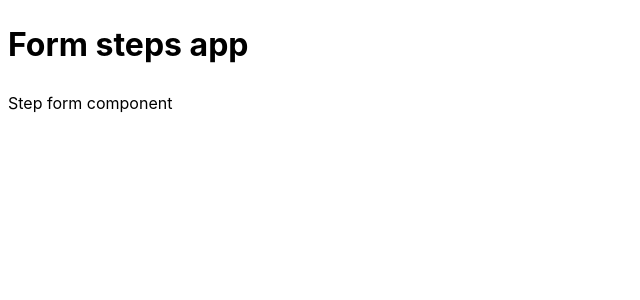
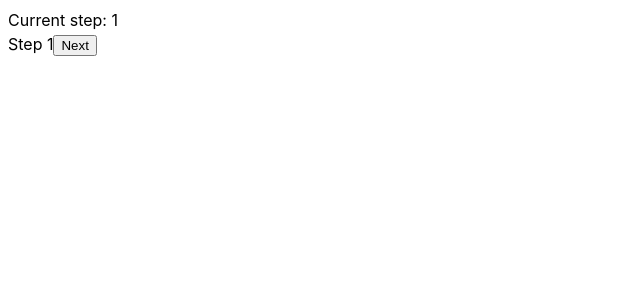
Before and after one commit to matejrek/fe-task, a React (Vite) app: page / in a window 1280 px wide. Shown: the top 300 px of the page, without its empty margins (0-640 px from the left). Built offline with nearby package versions, Linux system fonts and the light colour scheme.

Commit message:
Added react-hook-form + yup, base steps setup

```diff
--- a/package.json
+++ b/package.json
@@ -10,8 +10,11 @@
     "preview": "vite preview"
   },
   "dependencies": {
+    "@hookform/resolvers": "^3.3.4",
     "react": "^18.2.0",
-    "react-dom": "^18.2.0"
+    "react-dom": "^18.2.0",
+    "react-hook-form": "^7.51.3",
+    "yup": "^1.4.0"
   },
   "devDependencies": {
     "@types/react": "^18.2.66",
--- a/src/App.tsx
+++ b/src/App.tsx
@@ -6,7 +6,6 @@ function App() {
 
   return (
     <>
-      <h1>Form steps app</h1>
       <StepForm />
     </>
   )
--- a/src/components/StepForm.tsx
+++ b/src/components/StepForm.tsx
@@ -1,10 +1,56 @@
+import { useState } from "react";
+import { useForm, FormProvider } from "react-hook-form"
+import StepOne from "./StepOne";
+import StepTwo from "./StepTwo";
+import StepThree from "./StepThree";
+import StepFour from "./StepFour";
+import * as yup from "yup";
+import { yupResolver } from '@hookform/resolvers/yup';
 
+const schema = yup.object({
+
+}).required();
+type FormData = yup.InferType<typeof schema>;
 
 
 const StepForm = () => {
+  const [step, setStep] = useState(1);
+
+  const handleNextStep = () => {
+    setStep(step + 1);
+  }
+
+  const handleStepback = () => {
+    if (step > 1) {
+      setStep(step - 1);
+    }
+  }
+
+  const methods = useForm<FormData>({
+    resolver: yupResolver(schema)
+  })
+  const onSubmit = (data: FormData) => console.log(data)
+
   return (
     <>
-      Step form component
+      {step > 1 && <button type="button" onClick={handleStepback}>Back</button>}
+      Current step: {step}
+      <FormProvider {...methods}>
+        <form onSubmit={methods.handleSubmit(onSubmit)}>
+          {/*STEP 1 - initial screen*/}
+          {step == 1 && <StepOne nextStep={handleNextStep} />}
+
+          {/*STEP 2 - personal info*/}
+          {step == 2 && <StepTwo nextStep={handleNextStep} />}
+
+          {/*STEP 3 - residency info*/}
+          {step == 3 && <StepThree nextStep={handleNextStep} />}
+
+          {/*STEP 4 - team*/}
+          {step == 4 && <StepFour />}
+          {step == 4 && <input type="submit" />}
+        </form>
+      </FormProvider>
     </>
   )
 }
--- /dev/null
+++ b/src/components/StepFour.tsx
@@ -0,0 +1,11 @@
+
+
+const StepFour = () => {
+  return (
+    <>
+      Step 4
+    </>
+  )
+}
+
+export default StepFour;
--- /dev/null
+++ b/src/components/StepOne.tsx
@@ -0,0 +1,12 @@
+
+
+const StepOne: React.FC<{ nextStep: () => void }> = ({ nextStep }) => {
+  return (
+    <>
+      Step 1
+      <button type="button" onClick={nextStep}>Next</button>
+    </>
+  )
+}
+
+export default StepOne;
--- /dev/null
+++ b/src/components/StepThree.tsx
@@ -0,0 +1,12 @@
+
+
+const StepThree: React.FC<{ nextStep: () => void }> = ({ nextStep }) => {
+  return (
+    <>
+      Step 3
+      <button type="button" onClick={nextStep}>Next</button>
+    </>
+  )
+}
+
+export default StepThree;
--- /dev/null
+++ b/src/components/StepTwo.tsx
@@ -0,0 +1,12 @@
+
+
+const StepTwo: React.FC<{ nextStep: () => void }> = ({ nextStep }) => {
+  return (
+    <>
+      Step 2
+      <button type="button" onClick={nextStep}>Next</button>
+    </>
+  )
+}
+
+export default StepTwo;
```
Also changed, not shown: 1 other file (tests, documents, lock files or other folders).
